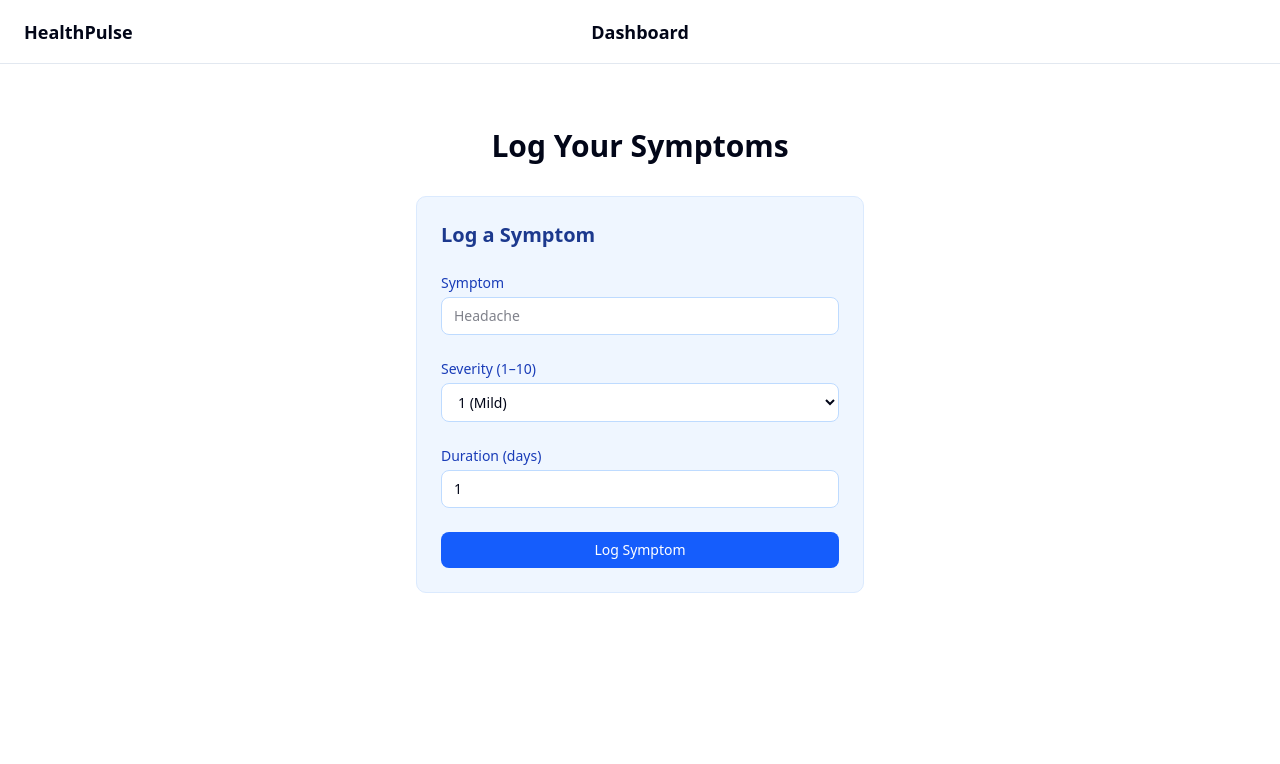
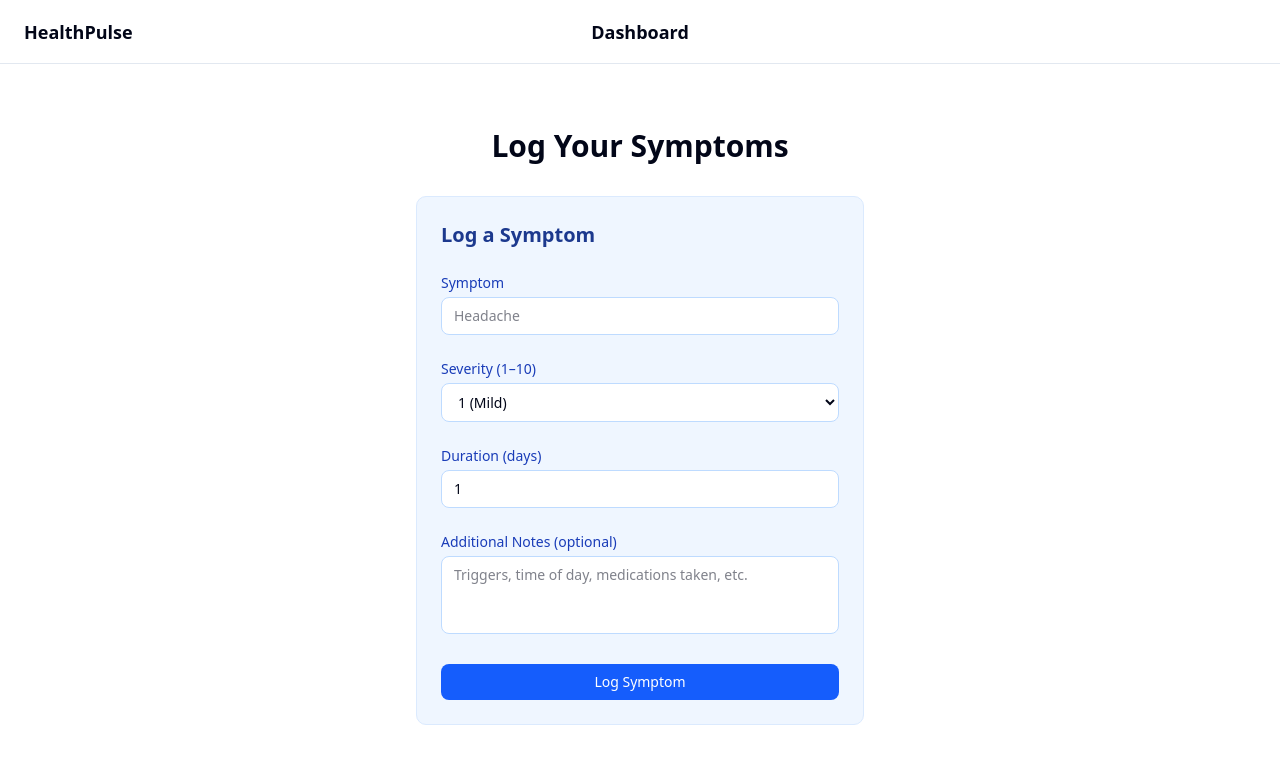
Before and after one commit to DevAnnafi/HealthPulse, a Next.js app: page /symptoms in a window 1280 px wide. Shown: the top 764 px of the page. Built offline with nearby package versions, Linux system fonts and the light colour scheme.

Commit message:
Feat: Add optional notes field to symptom logging form

```diff
--- a/src/components/ui/forms/SymptomForm.tsx
+++ b/src/components/ui/forms/SymptomForm.tsx
@@ -7,6 +7,7 @@ export default function SymptomForm() {
   const [severity, setSeverity] = useState(1);
   const [durationDays, setDurationDays] = useState(1);
   const [error, setError] = useState("");
+  const[notes, setNotes]= useState("");
   const [success, setSuccess] = useState(false);
 
   function handleSubmit(e: React.FormEvent) {
@@ -37,6 +38,7 @@ export default function SymptomForm() {
     setSymptom("");
     setSeverity(1);
     setDurationDays(1);
+    setNotes("");
   }
 
   return (
@@ -106,6 +108,20 @@ export default function SymptomForm() {
         />
       </div>
 
+      {/* Notes */}
+      <div className="space-y-1">
+        <label className="block text-sm font-medium text-blue-800">
+          Additional Notes (optional)
+        </label>
+        <textarea
+          rows={3}
+          placeholder="Triggers, time of day, medications taken, etc."
+          value={notes}
+          onChange={(e) => setNotes(e.target.value)}
+          className="w-full rounded-md border border-blue-200 bg-white px-3 py-2 text-sm focus:outline-none focus:ring-2 focus:ring-blue-400 resize-none"
+        />
+      </div>
+
       {/* Submit */}
       <button
         type="submit"
```
